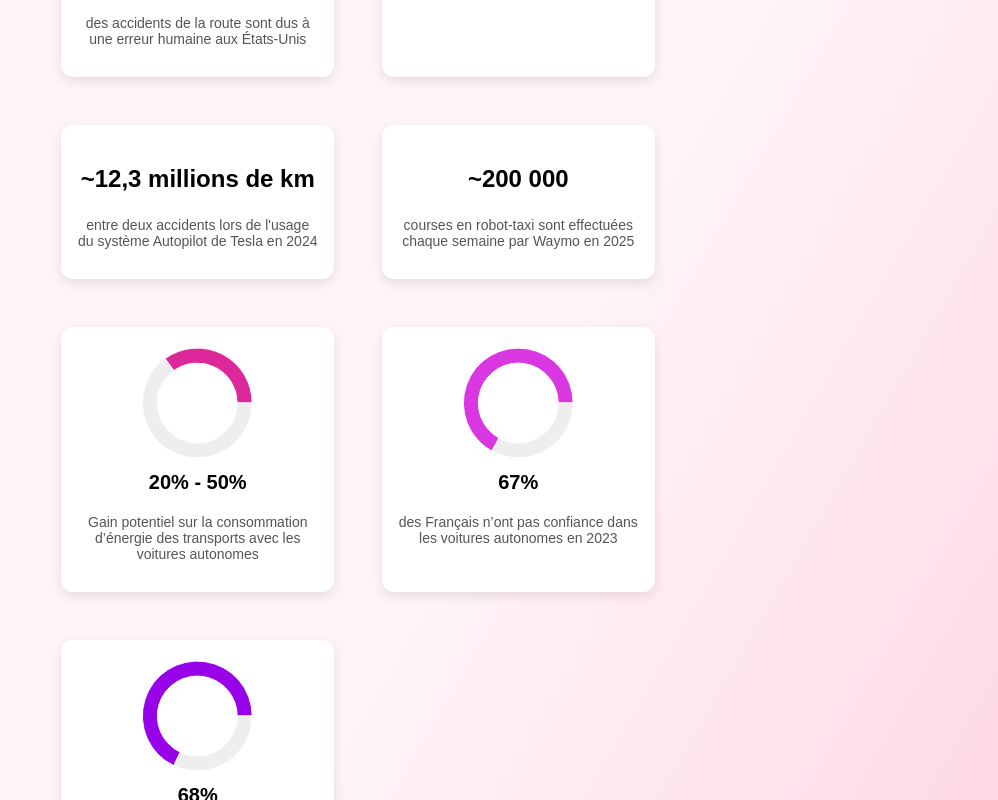
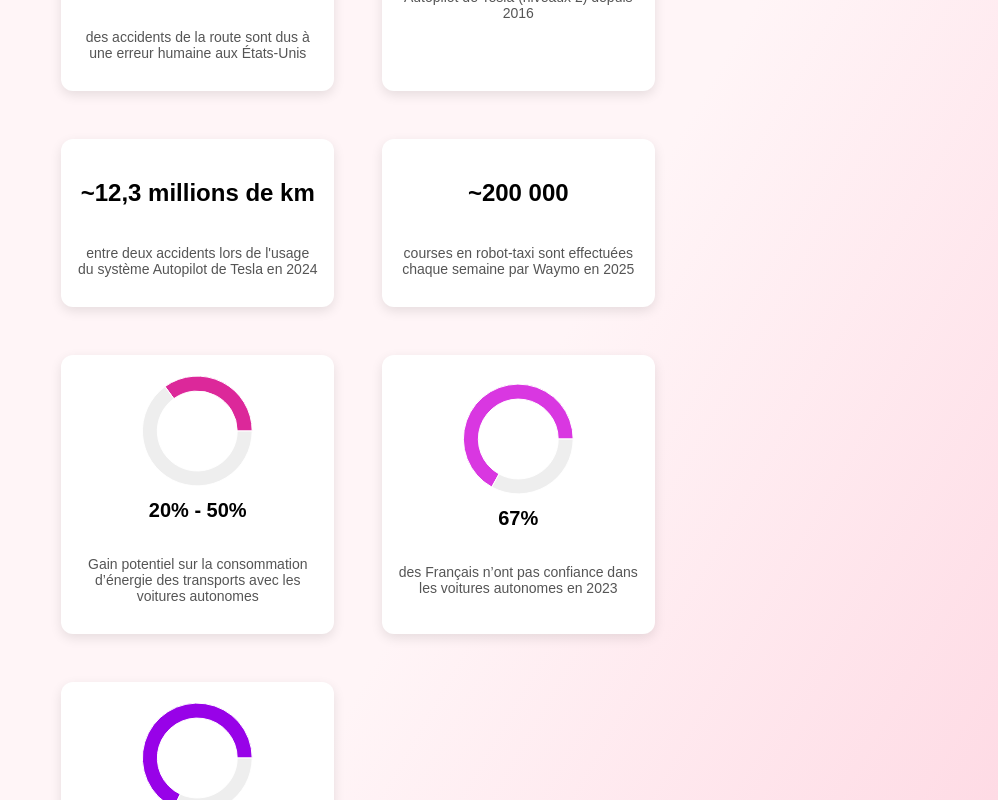
Before and after one commit to ilo80/msh-av-controversy, a React (Vite) app: page / in a window 1280 px wide. Shown: the part 2840-3640 px from the top of the page, without its empty margins (282-1280 px from the left). Built offline with nearby package versions, Linux system fonts and the light colour scheme.

Commit message:
chlore(stats): add flexbox to stats card

```diff
--- a/src/components/StatisticsSection.tsx
+++ b/src/components/StatisticsSection.tsx
@@ -42,6 +42,9 @@ export default function StatisticsSection() {
             textAlign: 'center',
             backgroundColor: '#ffffff',
             margin: '12px',
+            display: 'flex',
+            flexDirection: 'column',
+            justifyContent: 'center',
           }}>
             {renderPieChart(value, 100 - value)}
             <p style={{ fontWeight: 'bold', fontSize: '1.25rem', marginTop: '8px' }}>{stat.value}%</p>
@@ -61,6 +64,9 @@ export default function StatisticsSection() {
             textAlign: 'center',
             backgroundColor: '#ffffff',
             margin: '12px',
+            display: 'flex',
+            flexDirection: 'column',
+            justifyContent: 'center',
           }}>
             {renderPieChart(averageValue, 100 - averageValue)}
             <p style={{ fontWeight: 'bold', fontSize: '1.25rem', marginTop: '8px' }}>
@@ -79,6 +85,9 @@ export default function StatisticsSection() {
             textAlign: 'center',
             backgroundColor: '#ffffff',
             margin: '12px',
+            display: 'flex',
+            flexDirection: 'column',
+            justifyContent: 'center',
           }}>
             <p style={{ fontWeight: 'bold', fontSize: '1.5rem' }}>{stat.value}</p>
             <p style={{ fontSize: '0.875rem', color: '#555' }}>{stat.description}</p>
```
